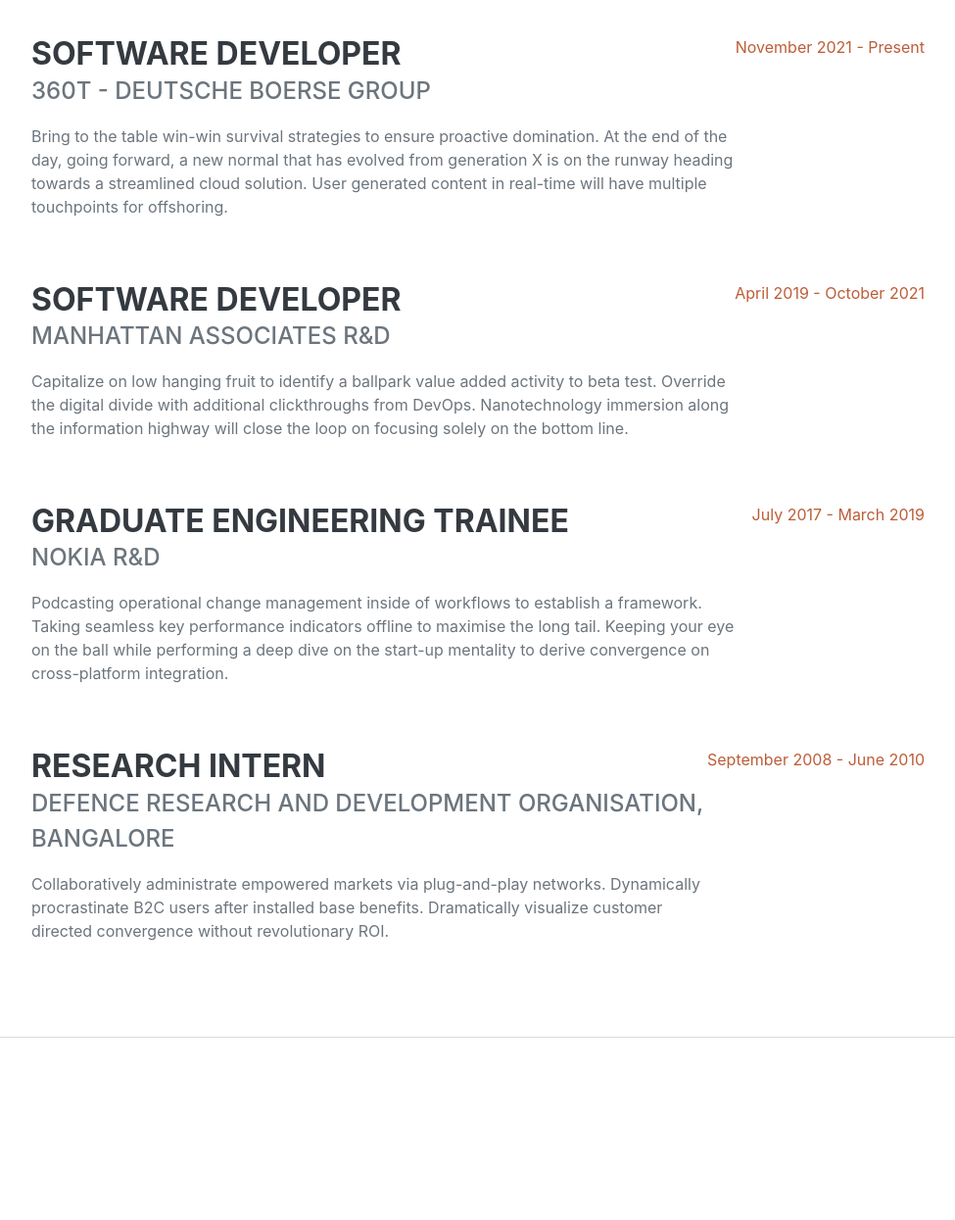
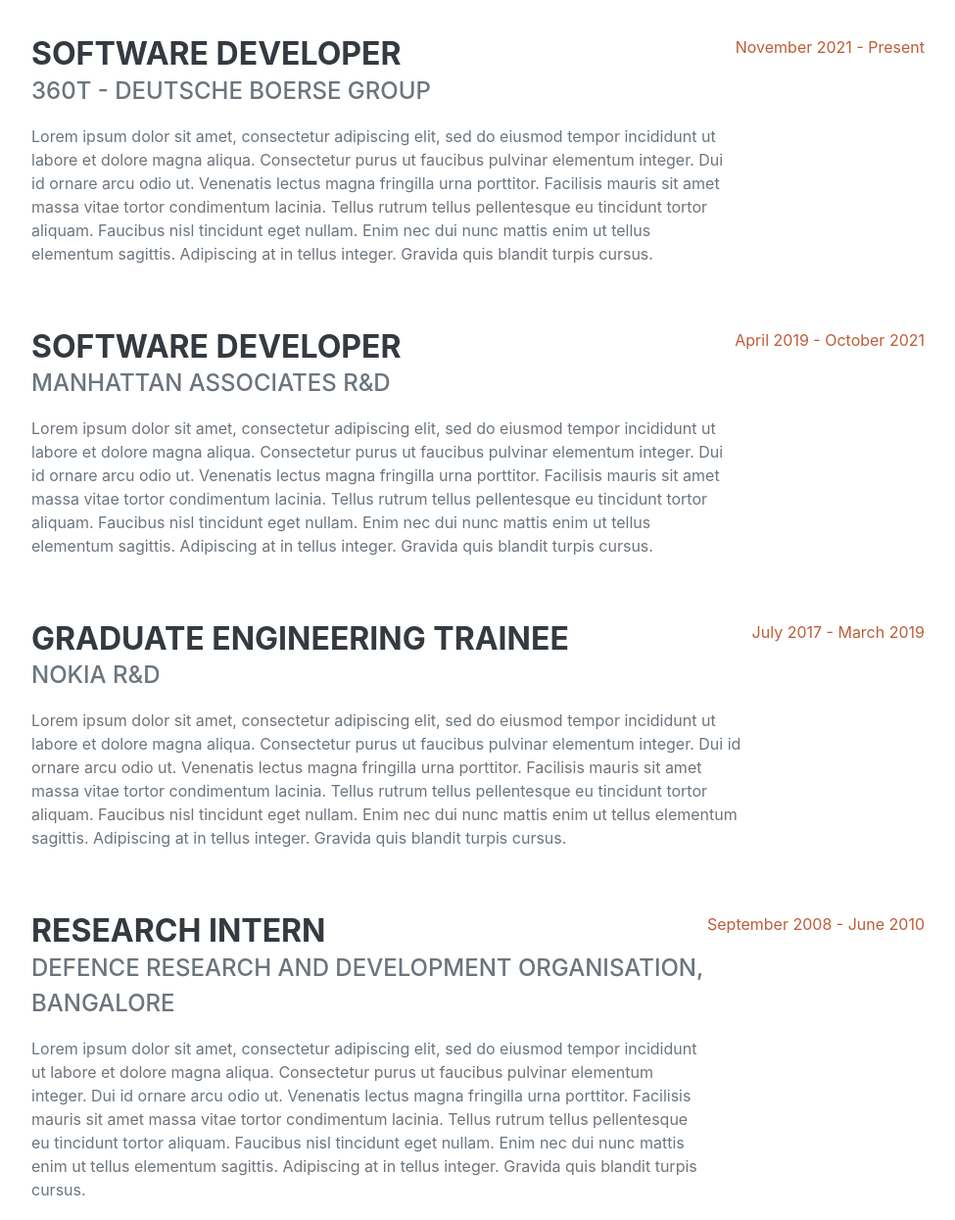
Before and after one commit to Ankit-03-Anand/ankitanand.github.io, a plain HTML site: page index.html in a window 1280 px wide. Shown: the part 960-2205 px from the top of the page at 98% size, without its empty margins (288-1263 px from the left). Drawn offline with nearby package versions, Linux system fonts and the light colour scheme; a web font is replaced by a local one.

Commit message:
Update index.html

```diff
--- a/index.html
+++ b/index.html
@@ -65,7 +65,7 @@
                         <div class="flex-grow-1">
                             <h3 class="mb-0">Software Developer</h3>
                             <div class="subheading mb-3">360T - Deutsche Boerse Group</div>
-                            <p>Bring to the table win-win survival strategies to ensure proactive domination. At the end of the day, going forward, a new normal that has evolved from generation X is on the runway heading towards a streamlined cloud solution. User generated content in real-time will have multiple touchpoints for offshoring.</p>
+                            <p>Lorem ipsum dolor sit amet, consectetur adipiscing elit, sed do eiusmod tempor incididunt ut labore et dolore magna aliqua. Consectetur purus ut faucibus pulvinar elementum integer. Dui id ornare arcu odio ut. Venenatis lectus magna fringilla urna porttitor. Facilisis mauris sit amet massa vitae tortor condimentum lacinia. Tellus rutrum tellus pellentesque eu tincidunt tortor aliquam. Faucibus nisl tincidunt eget nullam. Enim nec dui nunc mattis enim ut tellus elementum sagittis. Adipiscing at in tellus integer. Gravida quis blandit turpis cursus.</p>
                         </div>
                         <div class="flex-shrink-0"><span class="text-primary">November 2021 - Present</span></div>
                     </div>
@@ -73,7 +73,7 @@
                         <div class="flex-grow-1">
                             <h3 class="mb-0">Software Developer</h3>
                             <div class="subheading mb-3">Manhattan Associates R&D </div>
-                            <p>Capitalize on low hanging fruit to identify a ballpark value added activity to beta test. Override the digital divide with additional clickthroughs from DevOps. Nanotechnology immersion along the information highway will close the loop on focusing solely on the bottom line.</p>
+                            <p>Lorem ipsum dolor sit amet, consectetur adipiscing elit, sed do eiusmod tempor incididunt ut labore et dolore magna aliqua. Consectetur purus ut faucibus pulvinar elementum integer. Dui id ornare arcu odio ut. Venenatis lectus magna fringilla urna porttitor. Facilisis mauris sit amet massa vitae tortor condimentum lacinia. Tellus rutrum tellus pellentesque eu tincidunt tortor aliquam. Faucibus nisl tincidunt eget nullam. Enim nec dui nunc mattis enim ut tellus elementum sagittis. Adipiscing at in tellus integer. Gravida quis blandit turpis cursus.</p>
                         </div>
                         <div class="flex-shrink-0"><span class="text-primary">April 2019 - October 2021</span></div>
                     </div>
@@ -81,7 +81,7 @@
                         <div class="flex-grow-1">
                             <h3 class="mb-0">Graduate Engineering Trainee</h3>
                             <div class="subheading mb-3">Nokia R&D</div>
-                            <p>Podcasting operational change management inside of workflows to establish a framework. Taking seamless key performance indicators offline to maximise the long tail. Keeping your eye on the ball while performing a deep dive on the start-up mentality to derive convergence on cross-platform integration.</p>
+                            <p>Lorem ipsum dolor sit amet, consectetur adipiscing elit, sed do eiusmod tempor incididunt ut labore et dolore magna aliqua. Consectetur purus ut faucibus pulvinar elementum integer. Dui id ornare arcu odio ut. Venenatis lectus magna fringilla urna porttitor. Facilisis mauris sit amet massa vitae tortor condimentum lacinia. Tellus rutrum tellus pellentesque eu tincidunt tortor aliquam. Faucibus nisl tincidunt eget nullam. Enim nec dui nunc mattis enim ut tellus elementum sagittis. Adipiscing at in tellus integer. Gravida quis blandit turpis cursus.</p>
                         </div>
                         <div class="flex-shrink-0"><span class="text-primary">July 2017 - March 2019</span></div>
                     </div>
@@ -89,7 +89,7 @@
                         <div class="flex-grow-1">
                             <h3 class="mb-0">Research Intern</h3>
                             <div class="subheading mb-3">Defence Research and Development Organisation, Bangalore</div>
-                            <p>Collaboratively administrate empowered markets via plug-and-play networks. Dynamically procrastinate B2C users after installed base benefits. Dramatically visualize customer directed convergence without revolutionary ROI.</p>
+                            <p>Lorem ipsum dolor sit amet, consectetur adipiscing elit, sed do eiusmod tempor incididunt ut labore et dolore magna aliqua. Consectetur purus ut faucibus pulvinar elementum integer. Dui id ornare arcu odio ut. Venenatis lectus magna fringilla urna porttitor. Facilisis mauris sit amet massa vitae tortor condimentum lacinia. Tellus rutrum tellus pellentesque eu tincidunt tortor aliquam. Faucibus nisl tincidunt eget nullam. Enim nec dui nunc mattis enim ut tellus elementum sagittis. Adipiscing at in tellus integer. Gravida quis blandit turpis cursus.</p>
                         </div>
                         <div class="flex-shrink-0"><span class="text-primary">September 2008 - June 2010</span></div>
                     </div>
@@ -163,8 +163,8 @@
             <section class="resume-section" id="interests">
                 <div class="resume-section-content">
                     <h2 class="mb-5">Interests</h2>
-                    <p>Apart from being a web developer, I enjoy most of my time being outdoors. In the winter, I am an avid skier and novice ice climber. During the warmer months here in Colorado, I enjoy mountain biking, free climbing, and kayaking.</p>
-                    <p class="mb-0">When forced indoors, I follow a number of sci-fi and fantasy genre movies and television shows, I am an aspiring chef, and I spend a large amount of my free time exploring the latest technology advancements in the front-end web development world.</p>
+                    <p>Lorem ipsum dolor sit amet, consectetur adipiscing elit, sed do eiusmod tempor incididunt ut labore et dolore magna aliqua. Consectetur purus ut faucibus pulvinar elementum integer. Dui id ornare arcu odio ut. Venenatis lectus magna fringilla urna porttitor. Facilisis mauris sit amet massa vitae tortor condimentum lacinia. Tellus rutrum tellus pellentesque eu tincidunt tortor aliquam. Faucibus nisl tincidunt eget nullam. Enim nec dui nunc mattis enim ut tellus elementum sagittis. Adipiscing at in tellus integer. Gravida quis blandit turpis cursus.</p>
+                    <p class="mb-0">Lorem ipsum dolor sit amet, consectetur adipiscing elit, sed do eiusmod tempor incididunt ut labore et dolore magna aliqua. Consectetur purus ut faucibus pulvinar elementum integer. Dui id ornare arcu odio ut. Venenatis lectus magna fringilla urna porttitor. Facilisis mauris sit amet massa vitae tortor condimentum lacinia. Tellus rutrum tellus pellentesque eu tincidunt tortor aliquam. Faucibus nisl tincidunt eget nullam. Enim nec dui nunc mattis enim ut tellus elementum sagittis. Adipiscing at in tellus integer. Gravida quis blandit turpis cursus.</p>
                 </div>
             </section>
             <hr class="m-0" />
```
